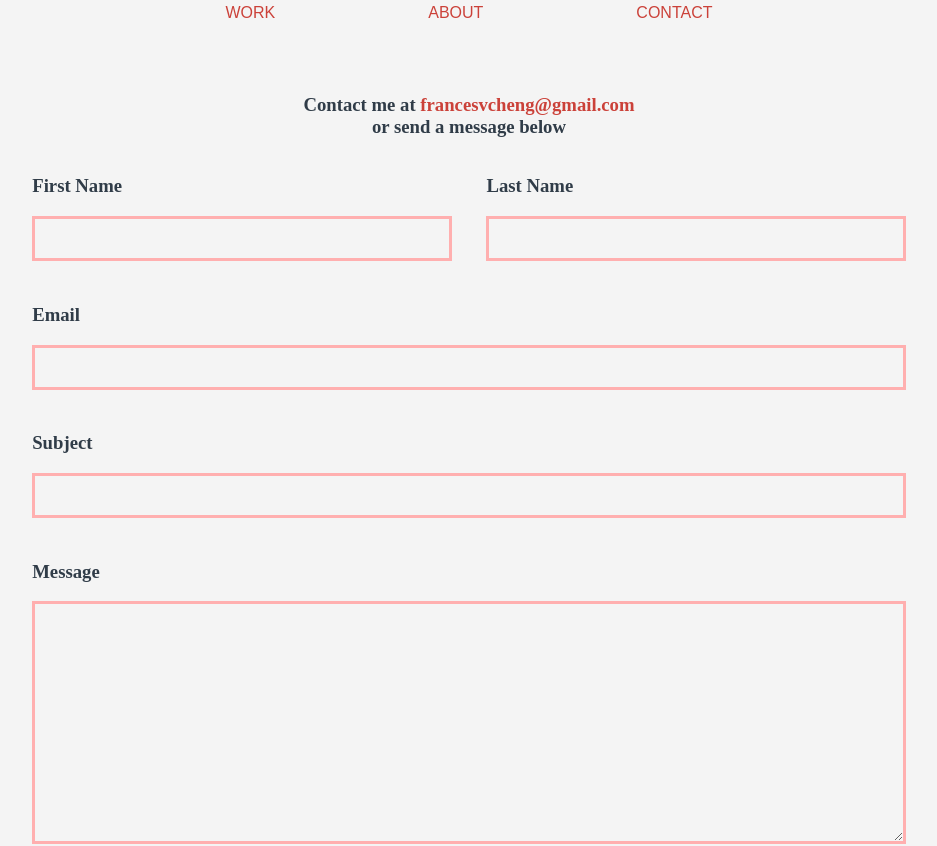
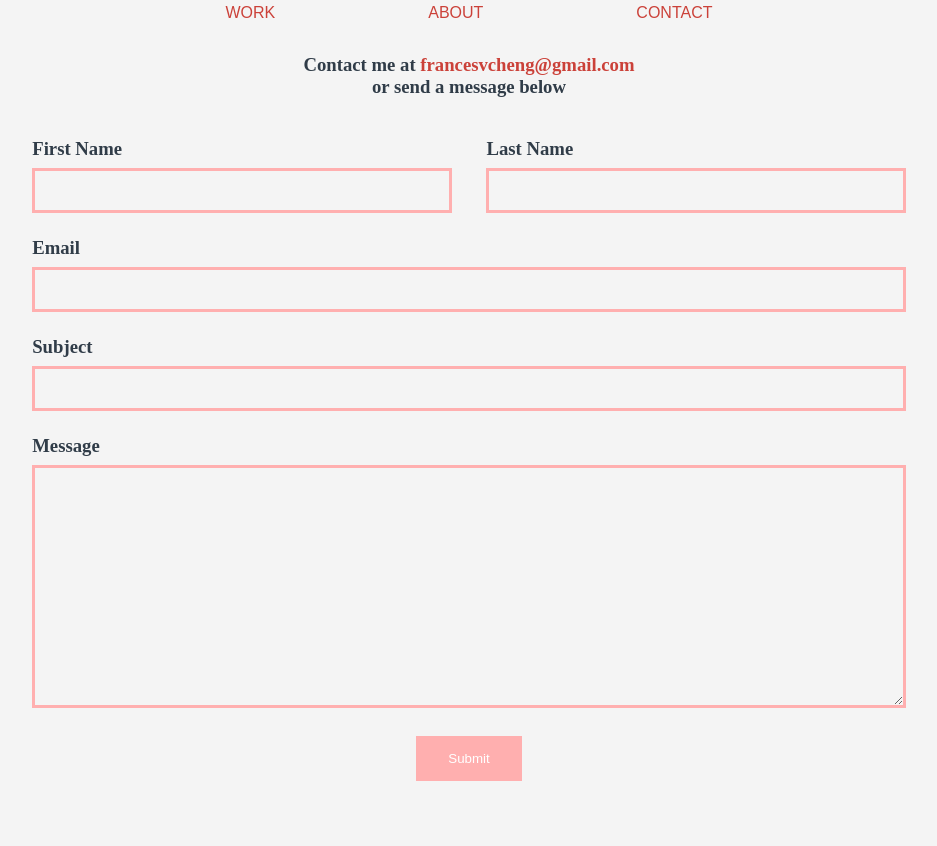
Before and after one commit to francescheng/react-from-scratch, a React app: page /#/contact in a window 1280 px wide. Shown: the part 240-1086 px from the top of the page, without its empty margins (171-1108 px from the left). Built offline with nearby package versions, Linux system fonts and the light colour scheme.

Commit message:
Reduced margins in contact form and centered submit button

```diff
--- a/assets/stylesheets/about.scss
+++ b/assets/stylesheets/about.scss
@@ -11,6 +11,7 @@
   font-family: $serif-font;
   color: $blue;
   text-align: center;
+  margin-bottom: 2rem;
 }
 
 .info-block {
--- a/assets/stylesheets/contact.scss
+++ b/assets/stylesheets/contact.scss
@@ -2,6 +2,8 @@
   color: $blue;
   font-family: $serif-font;
   font-weight: bold;
+  margin-bottom: .5rem;
+  margin-top: .5rem;
 }
 
 #red-email {
@@ -9,8 +11,8 @@
 }
 
 .grey-form {
-  width: 90%;
-  margin: 64px auto;
+  width: 80%;
+  margin: 1rem auto;
   @include md {
     width: 70%;
   }
@@ -31,7 +33,7 @@
 
 .grey-contact {
   width: 100%;
-  margin-bottom: 24px;
+  margin-bottom: 1rem;
   padding: 8px;
   height: 45px;
   border: 3px solid $pink;
@@ -83,6 +85,6 @@
   display: none;
  }
 
-#home-submit-button {
+#submit-button {
   text-align: center;
 }
```
